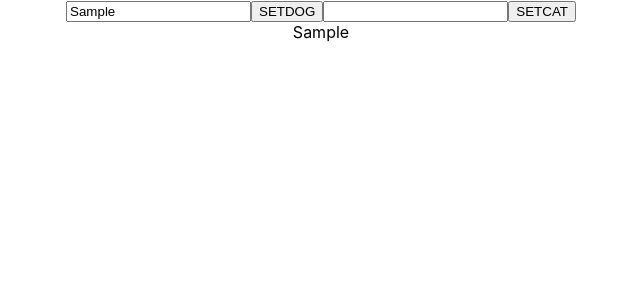
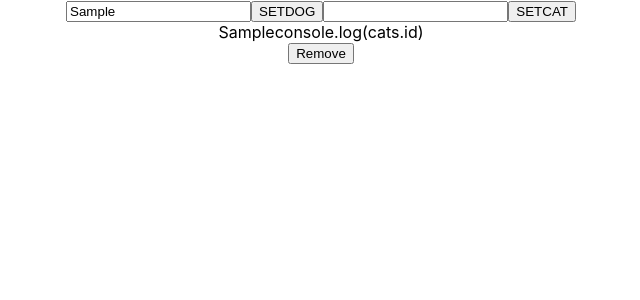
Before and after one commit to Valentyn98/untitled260122, a React (Create React App) app: page / in a window 1280 px wide. Both pictures are taken after typing "Sample", "Sample" into the empty fields and a click on the button "SETCAT". Shown: the top 300 px of the page, without its empty margins (319-959 px from the left). Built offline with nearby package versions, Linux system fonts and the light colour scheme.

Commit message:
CAt and DoG finish

```diff
--- a/src/App.js
+++ b/src/App.js
@@ -13,8 +13,6 @@ const initialFormState = {
 };
 function App () {
     const [state,dispatch] = useReducer(formReducer,initialFormState)
-    const[count, setCount] = useState(0)
-
     console.log(state);
     const handleTextChange = (e) => {
         dispatch({
@@ -23,6 +21,7 @@ function App () {
             payload: e.target.value
         })
     }
+    console.log(state)
     const click = (e) => {
         e.preventDefault()
     }
@@ -40,9 +39,9 @@ function App () {
                 <Dogs removeDog={dispatch} key={dogs.id} dogs={dogs} />)}
         </div>
         <div>
-            {state.cats.map(value => <div>
-                {value}
-            </div>)}
+            {   state.cats.length !== 0 &&
+                state.cats.map(cats =>
+                <Cats removeCat={dispatch} key={cats.id} cats={cats}/>)}
         </div>
     </div>
   );
--- a/src/components/cats/Cats.js
+++ b/src/components/cats/Cats.js
@@ -1,9 +1,12 @@
 import React from 'react';
 
-const Cats = () => {
+const Cats = ({cats,removeCat}) => {
     return (
-        <div>
-
+        <div>{cats.name}
+            console.log(cats.id)
+            <div><button onClick={()=>{
+                removeCat({type:'delCat',id:cats.id})
+            }}>Remove</button></div>
         </div>
     );
 };
--- a/src/components/dogs/Dogs.js
+++ b/src/components/dogs/Dogs.js
@@ -1,6 +1,4 @@
 import React from 'react';
-
-
 
 const Dogs = ({dogs,removeDog}) => {
     return (
@@ -10,10 +8,8 @@ const Dogs = ({dogs,removeDog}) => {
         <div><button onClick={()=>{
             console.log(dogs.id)
             removeDog({type:'delDog',id:dogs.id})
-
         }}>Remove</button></div>
         </div>
     );
 };
-
 export default Dogs;
--- a/src/reducer/formReducer.js
+++ b/src/reducer/formReducer.js
@@ -7,14 +7,25 @@ const  formReducer = (state, action) =>{
         case 'handle input text':
              return {...state,[action.field]: action.payload}
         case 'addDog':
-            return state.dog ? {...state, dogs: state.dogs.concat({id:Date.now(),name:state.dog}),dog:''} : state
+            return state.dog ?
+                {...state, dogs: state.dogs.concat({id:Date.now(),name:state.dog}),dog:''} : state
         case 'addCat':
-            return state.cat ? {...state, cats: state.cats.concat(state.cat),cat:''} : state
+            return state.cat ?
+                {...state, cats: state.cats.concat({id:Date.now(),name:state.cat}),cat:''} : state
         case 'delDog':
-           console.log(action.id)
-            return {...state,dogs:state.dogs.filter(dog => dog.id !== action.id)}
+           // console.log(action.id)
+            return {...state,dogs:state.dogs.filter(dog => {
+                if (dog.id !== action.id){
+                    return true
+                }
+                })}
+        case 'delCat':
+            return {...state,cats:state.cats.filter(cat => {
+                if (cat.id !== action.id){
+                    return true
+                }
+                })}
     }
     return state
 }
-
 export default formReducer;
```
